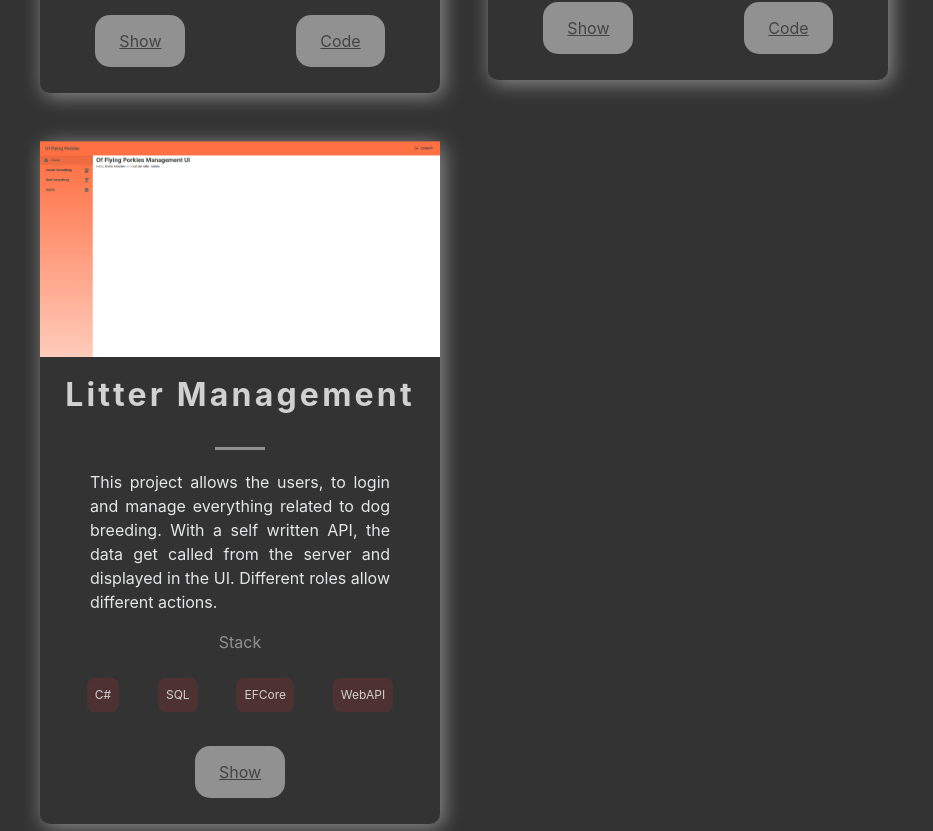
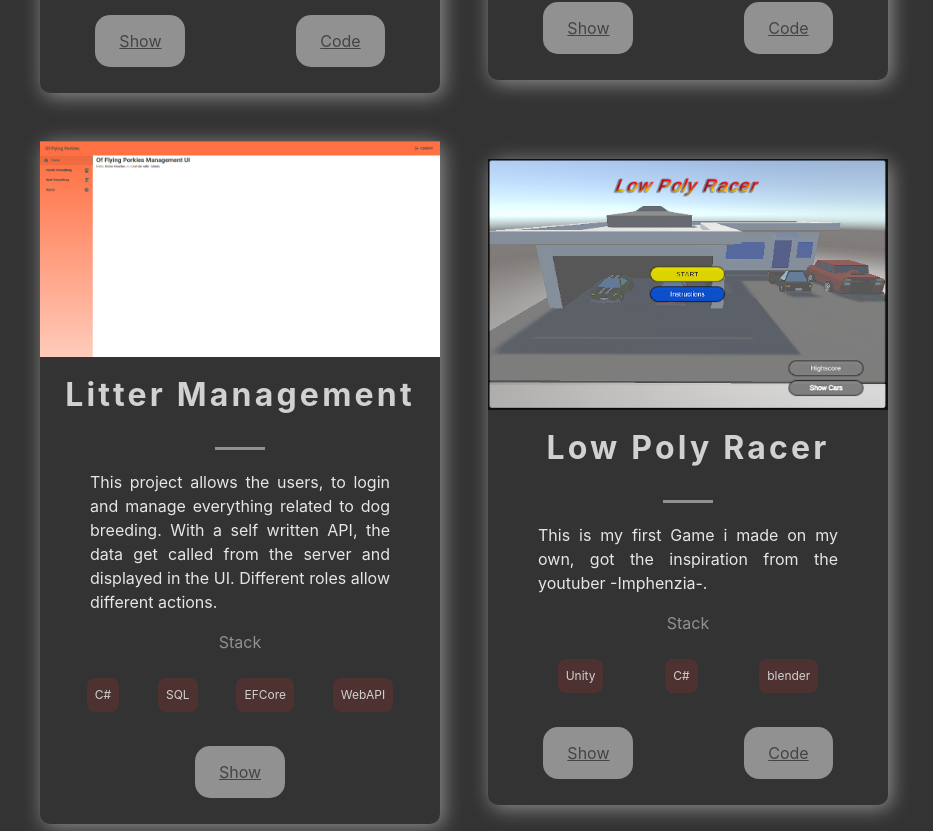
Before and after one commit to rerlache/react-portfolio, a React (Vite) app: page / in a window 1280 px wide. Shown: the part 1509-2340 px from the top of the page, without its empty margins (176-1109 px from the left). Built offline with nearby package versions, Linux system fonts and the light colour scheme.

Commit message:
added game dev to the site

```diff
--- a/src/data/ProjectData.jsx
+++ b/src/data/ProjectData.jsx
@@ -30,6 +30,15 @@ export const ProjectData = [
     tags: ["C#", "SQL", "EFCore", "WebAPI"],
   },
   {
+    id: 4,
+    name: "Low Poly Racer",
+    description: "This is my first Game i made on my own, got the inspiration from the youtuber -Imphenzia-. ",
+    gitUrl: "https://github.com/rerlache/unity-LowPolyRacer",
+    previewUrl: "https://sharemygame.com/@rerlache/low-poly-racer",
+    previewImg: "/images/projects/lowPolyRacer.PNG",
+    tags: ["Unity", "C#", "blender"],
+  },
+  {
     id: 0,
     name: "",
     description: "",
--- a/src/data/TechData.jsx
+++ b/src/data/TechData.jsx
@@ -9,7 +9,7 @@ export const TechData = [
   {
     category: "Frontend",
     icon: <AiOutlineHtml5 size="2rem" />,
-    items: ["HTML", "CSS", "react", "C#", "Blazor"],
+    items: ["HTML", "CSS", "react", "C#", "Blazor", "blender", "unity"],
   },
   {
     category: "Backend",
--- a/src/data/TimelineData.jsx
+++ b/src/data/TimelineData.jsx
@@ -39,4 +39,9 @@ export const TimelineData = [
         'year': '2023',
         'text': 'started learning react.js'
     },
+    {
+        "month": '05',
+        'year': '2023',
+        'text': 'started Game Dev Journey'
+    },
 ]
```
Also changed, not shown: public/images/projects/lowPolyRacer.PNG (added).
